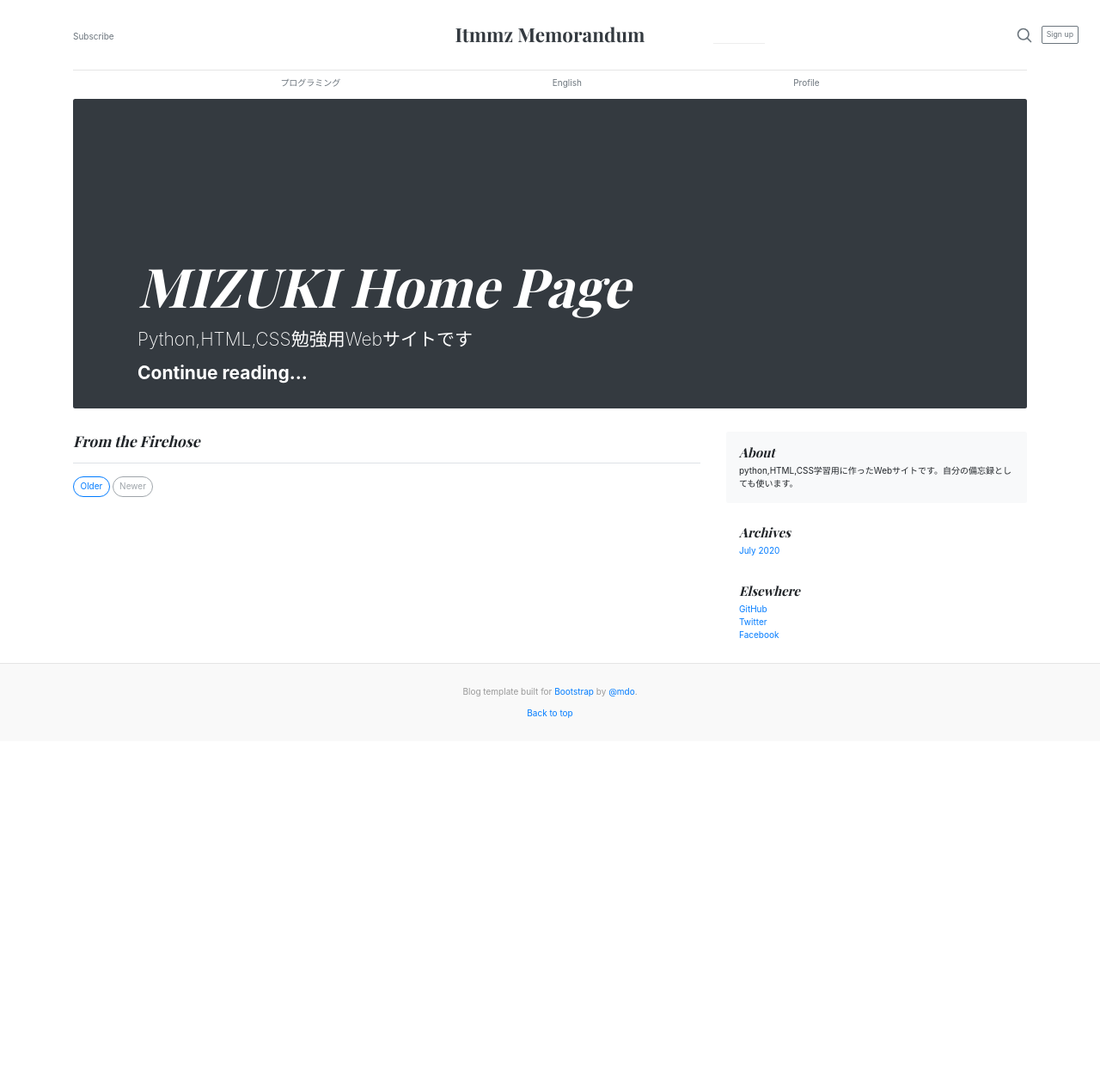
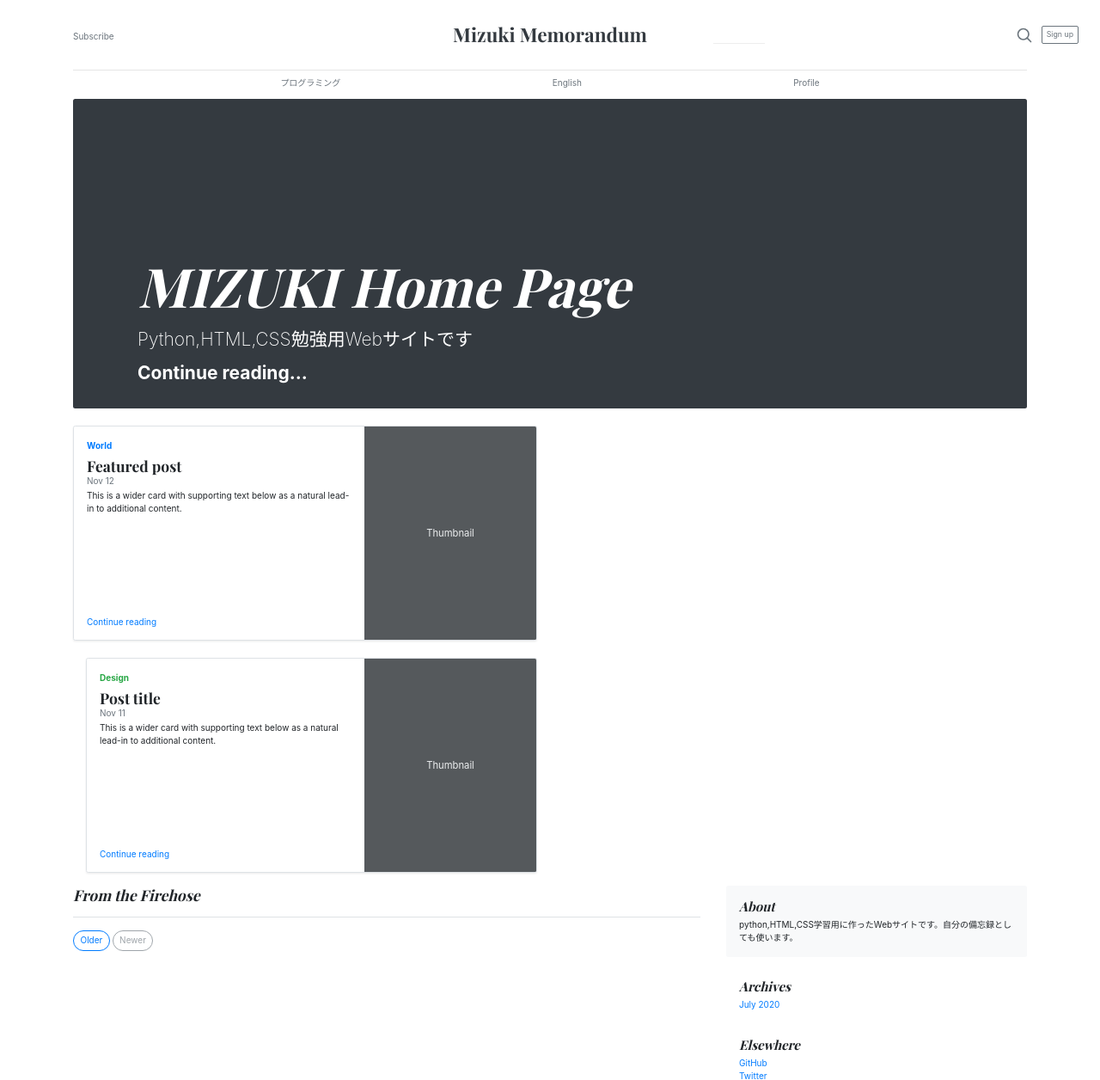
Before and after one commit to itmmz/blog-second, a Django app: page / in a window 1280 px wide. Shown: the top 1256 px of the page at 86% size. Before the commit the page ends 835 px from the top, so only its background shows below. Run offline with Django 3.2, Linux system fonts and the light colour scheme; data that the repository does not hold is empty; some libraries are stand-ins or nearby versions.

Commit message:
side-bar modified

```diff
--- a/blog/templates/blog/base.html
+++ b/blog/templates/blog/base.html
@@ -51,7 +51,7 @@
           <a class="text-muted" href="#">Subscribe</a>
         </div>
         <div class="col-4 text-center">
-          <a class="blog-header-logo text-dark" href="{% url 'post_list' %}">Itmmz Memorandum</a>
+          <a class="blog-header-logo text-dark" href="{% url 'post_list' %}">Mizuki Memorandum</a>
         </div>
         <div class="page-header">
           {% if user.is_authenticated %}
@@ -91,10 +91,34 @@
 
     <div class="row mb-2">
       <div class="col-md-6">
+        <div class="row no-gutters border rounded overflow-hidden flex-md-row mb-4 shadow-sm h-md-250 position-relative">
+          <div class="col p-4 d-flex flex-column position-static">
+            <strong class="d-inline-block mb-2 text-primary">World</strong>
+            <h3 class="mb-0">Featured post</h3>
+            <div class="mb-1 text-muted">Nov 12</div>
+            <p class="card-text mb-auto">This is a wider card with supporting text below as a natural lead-in to additional content.</p>
+            <a href="#" class="stretched-link">Continue reading</a>
+          </div>
+          <div class="col-auto d-none d-lg-block">
+            <svg class="bd-placeholder-img" width="200" height="250" xmlns="http://www.w3.org/2000/svg" preserveAspectRatio="xMidYMid slice" focusable="false" role="img" aria-label="Placeholder: Thumbnail"><title>Placeholder</title><rect width="100%" height="100%" fill="#55595c"/><text x="50%" y="50%" fill="#eceeef" dy=".3em">Thumbnail</text></svg>
+          </div>
+        </div>
 
         </div>
       </div>
       <div class="col-md-6">
+        <div class="row no-gutters border rounded overflow-hidden flex-md-row mb-4 shadow-sm h-md-250 position-relative">
+          <div class="col p-4 d-flex flex-column position-static">
+            <strong class="d-inline-block mb-2 text-success">Design</strong>
+            <h3 class="mb-0">Post title</h3>
+            <div class="mb-1 text-muted">Nov 11</div>
+            <p class="mb-auto">This is a wider card with supporting text below as a natural lead-in to additional content.</p>
+            <a href="#" class="stretched-link">Continue reading</a>
+          </div>
+          <div class="col-auto d-none d-lg-block">
+            <svg class="bd-placeholder-img" width="200" height="250" xmlns="http://www.w3.org/2000/svg" preserveAspectRatio="xMidYMid slice" focusable="false" role="img" aria-label="Placeholder: Thumbnail"><title>Placeholder</title><rect width="100%" height="100%" fill="#55595c"/><text x="50%" y="50%" fill="#eceeef" dy=".3em">Thumbnail</text></svg>
+          </div>
+        </div>
 
       </div>
     </div>
```
